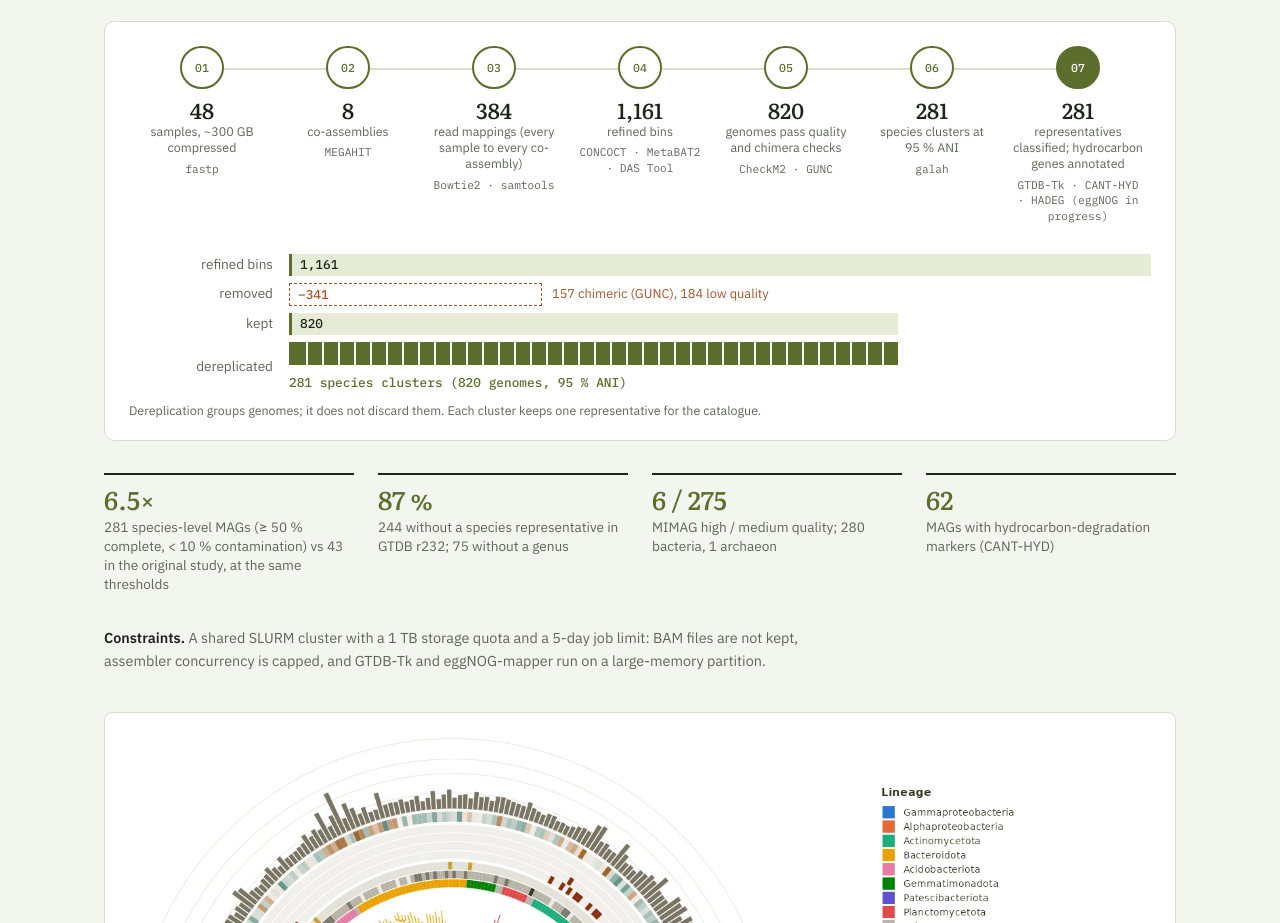
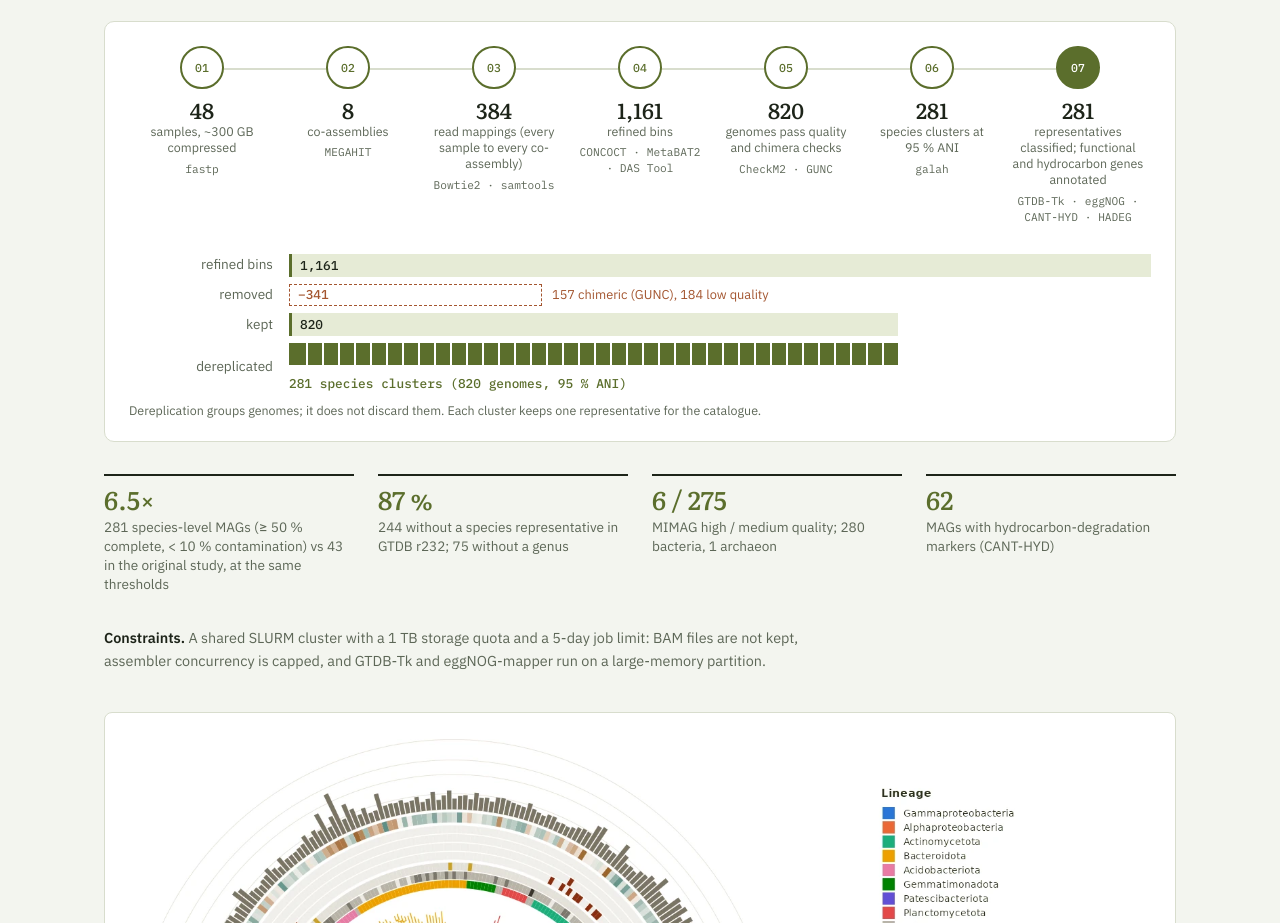
Before and after one commit to AntonioPuriel/AntonioPuriel.github.io, a plain HTML site: page index.html in a window 1280 px wide. Shown: the part 2631-3554 px from the top of the page. Drawn offline with Linux system fonts and the light colour scheme.

Commit message:
Marine Honour: eggNOG annotation complete

```diff
--- a/index.html
+++ b/index.html
@@ -137,7 +137,7 @@
         <li class="stage"><div class="node" aria-hidden="true">04</div><div class="count">1,161</div><div class="unit">refined bins</div><div class="tool-n">CONCOCT · MetaBAT2 · DAS Tool</div></li>
         <li class="stage"><div class="node" aria-hidden="true">05</div><div class="count">820</div><div class="unit">genomes pass quality and chimera checks</div><div class="tool-n">CheckM2 · GUNC</div></li>
         <li class="stage"><div class="node" aria-hidden="true">06</div><div class="count">281</div><div class="unit">species clusters at 95&nbsp;% ANI</div><div class="tool-n">galah</div></li>
-        <li class="stage final"><div class="node" aria-hidden="true">07</div><div class="count">281</div><div class="unit">representatives classified; hydrocarbon genes annotated</div><div class="tool-n">GTDB-Tk · CANT-HYD · HADEG (eggNOG in progress)</div></li>
+        <li class="stage final"><div class="node" aria-hidden="true">07</div><div class="count">281</div><div class="unit">representatives classified; functional and hydrocarbon genes annotated</div><div class="tool-n">GTDB-Tk · eggNOG · CANT-HYD · HADEG</div></li>
       </ol>
       <div class="funnel" role="img" aria-label="Of 1,161 refined bins, 341 were removed (157 chimeric, 184 low quality); the 820 remaining genomes group into 281 species clusters at 95 % ANI.">
         <div class="fbar"><span class="lab">refined bins</span><div class="track"><div class="fill" style="width:100%">1,161</div></div></div>
```
